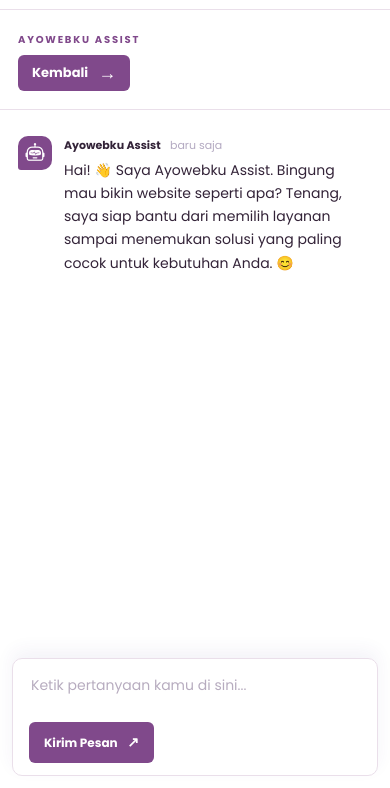
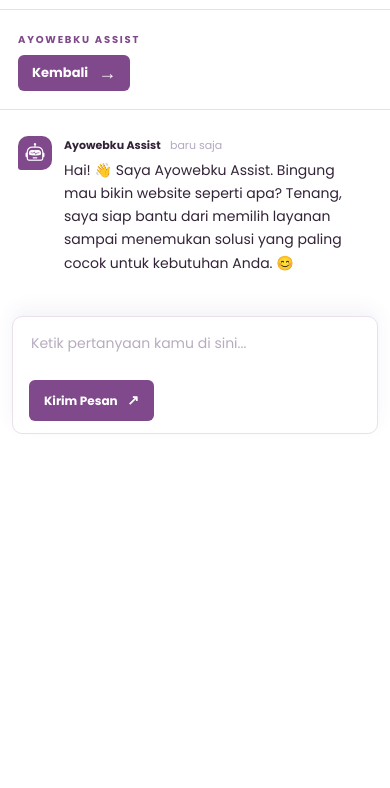
Before and after one commit to Yuhaku21/aiservice, a website: page index.html in a window 390 px wide. Shown: the part 56-844 px from the top of the page. Drawn offline with nearby package versions, Linux system fonts and the light colour scheme; no server answers.

Commit message:
update ui

```diff
--- a/styles.css
+++ b/styles.css
@@ -66,10 +66,10 @@ button { cursor: pointer; }
   .topbar-actions { font-size: 0; }
   .back-button { margin-left: 12px; font-size: 10px; }
   .workspace { padding: 0; }
-  .chat-panel { min-height: calc(100vh - 66px); border: 0; border-radius: 0; box-shadow: none; }
+  .chat-panel { min-height: 0; border: 0; border-radius: 0; box-shadow: none; }
   .chat-header { padding: 22px 18px 18px; }
-  .messages { padding: 26px 18px 16px; }
+  .messages { flex: 0 1 auto; max-height: calc(100vh - 205px); padding: 26px 18px 16px; }
   .message { max-width: 92%; }
-  .chat-form { margin: 0 12px 12px; }
+  .chat-form { position: sticky; bottom: 8px; margin: 0 12px 12px; }
   .composer-note { max-width: 190px; }
 }
```
